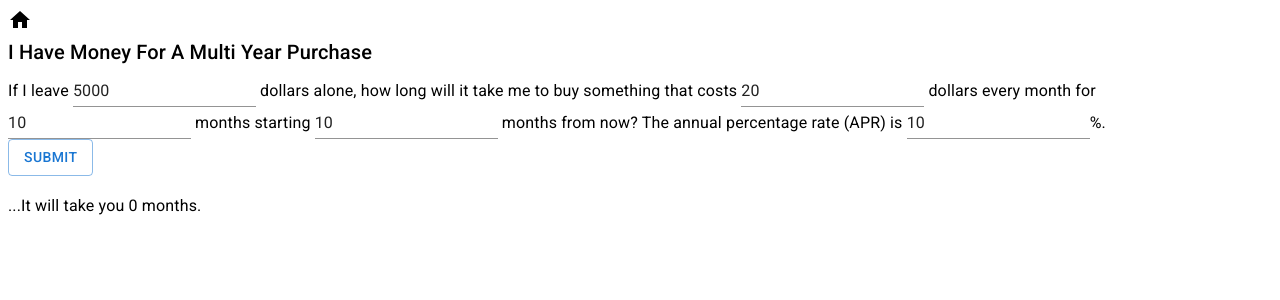
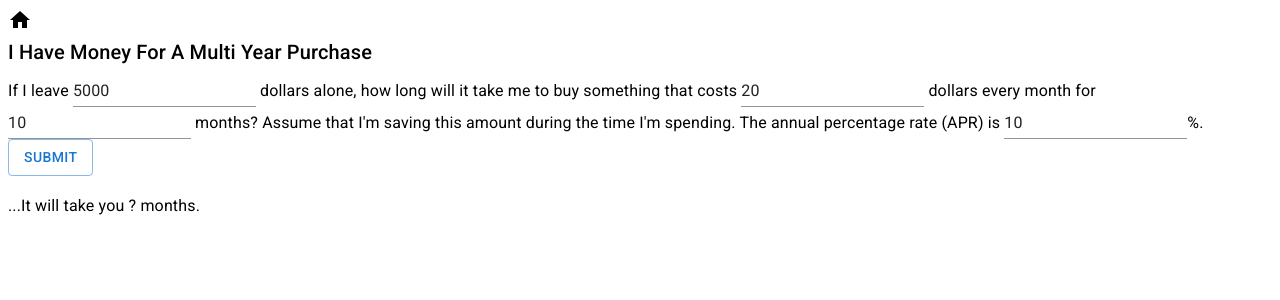
Before and after one commit to chumomega/timeismoney, a React (Create React App) app: page /timeismoney/bb in a window 1280 px wide. Shown: the top 300 px of the page. Built offline with nearby package versions, Linux system fonts and the light colour scheme.

Commit message:
add q mark and context for dont save multi year

```diff
--- a/src/DontSaveMultiYearPurchase.js
+++ b/src/DontSaveMultiYearPurchase.js
@@ -10,7 +10,7 @@ function DontSaveMultiYearPurchase() {
   const [numMonthsSpending, setNumMonthsSpending] = React.useState(10);
   const [numMonthsSpendingDelayed, setNumMonthsSpendingDelayed] = React.useState(10);
   const [apr, setAPR] = React.useState(10);
-  const [answer, setAnswer] = React.useState(0);
+  const [answer, setAnswer] = React.useState("?");
 
   const handleSubmit = (event) => {
     event.preventDefault();
@@ -29,8 +29,8 @@ function DontSaveMultiYearPurchase() {
       <Typography variant="body1" component={'span'} gutterBottom>
         If I leave <Input value={totalDollars} required={true}/> dollars alone, how long will it take me to buy
         something that costs <Input value={dollarsPerMonth} required={true}/> dollars every month
-        for <Input value={numMonthsSpending} required={true}/> months
-        starting <Input value={numMonthsSpendingDelayed} required={true}/> months from now?
+        for <Input value={numMonthsSpending} required={true}/> months?
+        Assume that I'm saving this amount during the time I'm spending.
         The annual percentage rate (APR) is <Input value={apr} required={true}/>%.
       </Typography>
       <br/>
```
